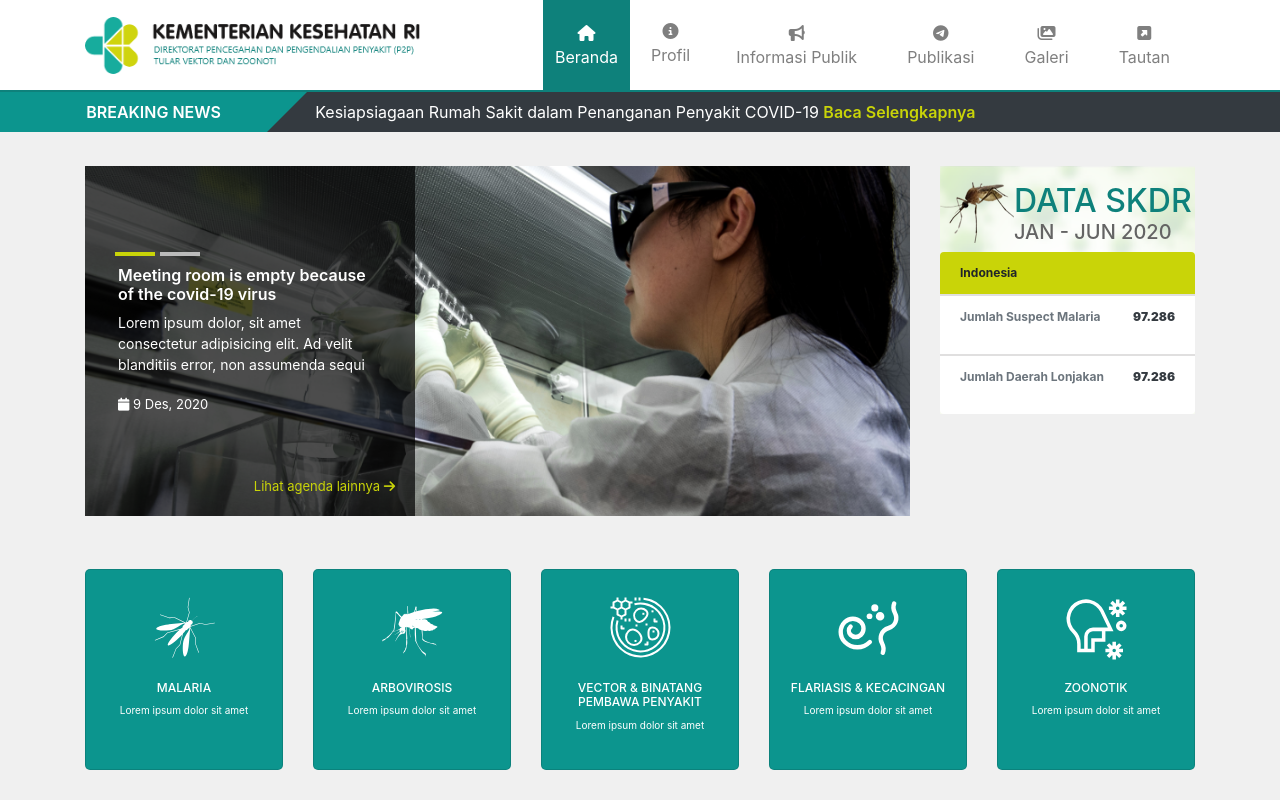
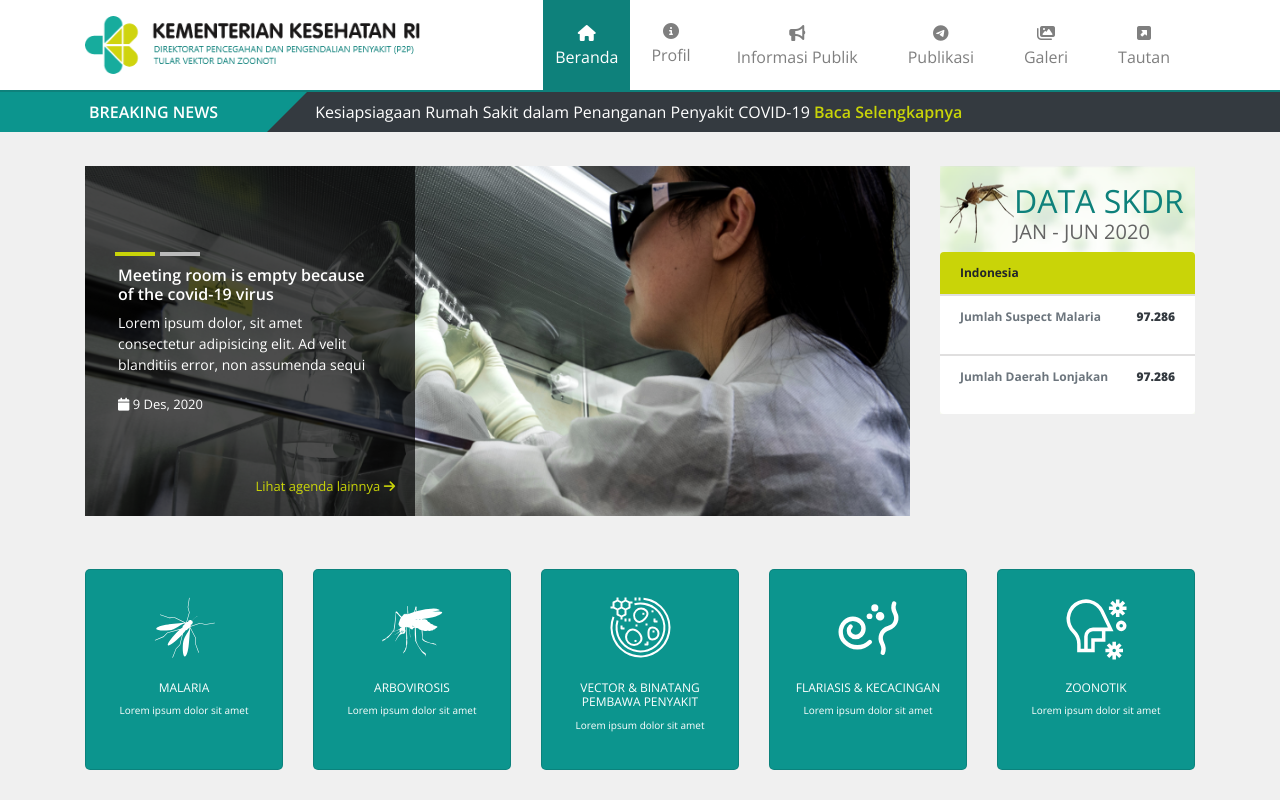
Before and after one commit to rezadevcode/menkes-v2, a website: page app/index.html in a window 1280 px wide. Shown: the top 800 px of the page. Drawn offline with nearby package versions, Linux system fonts and the light colour scheme.

Commit message:
add gFont Opan sans

```diff
--- a/app/index.html
+++ b/app/index.html
@@ -4,6 +4,10 @@
     <!-- Required meta tags -->
     <meta charset="utf-8">
     <meta name="viewport" content="width=device-width, initial-scale=1, shrink-to-fit=no">
+
+    <!-- google font -->
+    <link rel="preconnect" href="https://fonts.gstatic.com">
+    <link href="https://fonts.googleapis.com/css2?family=Open+Sans:wght@300;400;600;700;800&display=swap" rel="stylesheet">
 
     <!-- Bootstrap CSS -->
     <link rel="stylesheet" href="https://cdn.jsdelivr.net/npm/bootstrap@4.5.3/dist/css/bootstrap.min.css" integrity="sha384-TX8t27EcRE3e/ihU7zmQxVncDAy5uIKz4rEkgIXeMed4M0jlfIDPvg6uqKI2xXr2" crossorigin="anonymous">
--- a/app/scss/style.scss
+++ b/app/scss/style.scss
@@ -1,7 +1,5 @@
-
-:root{
-    --font-family-sans-serif: -apple-system, BlinkMacSystemFont, "Segoe UI", Roboto, "Helvetica Neue", Arial, sans-serif, "Apple Color Emoji", "Segoe UI Emoji", "Segoe UI Symbol", "Noto Color Emoji";
-    --font-family-monospace: SFMono-Regular, Menlo, Monaco, Consolas, "Liberation Mono", "Courier New", monospace;
+body{
+    font-family: 'Open Sans', sans-serif;
 }
 
 /* Slideshow container */
```
Also changed, not shown: app/produk.html (+4 -0 lines), app/css/style.css.
